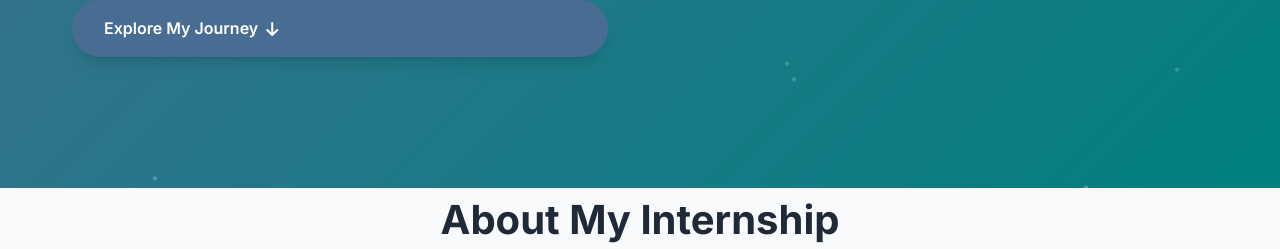
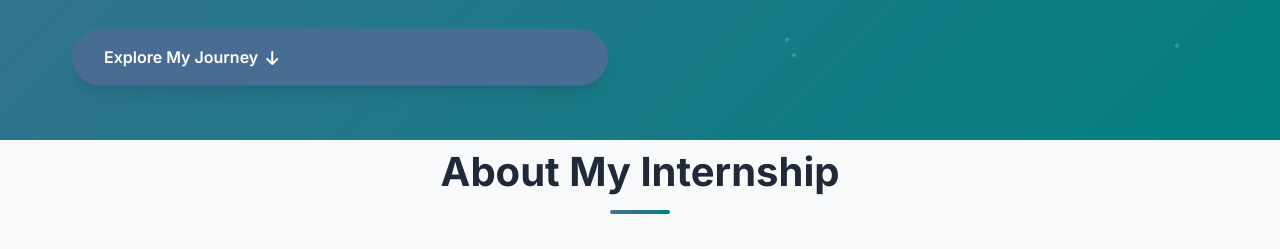
Before and after one commit to khamis9/internship-report, a plain HTML site: page index.html in a window 1280 px wide. Shown: the part 660-909 px from the top of the page. Drawn offline with Linux system fonts and the light colour scheme.

Commit message:
fixed an issue in css

```diff
--- a/styles.css
+++ b/styles.css
@@ -178,7 +178,6 @@ body {
     justify-content: center;
     position: relative;
     z-index: 1;
-    min-height: 100vh;
     padding-bottom: 0;
 }
 
@@ -188,8 +187,8 @@ body {
     flex-direction: column;
     justify-content: center;
     height: 100%;
-    padding: 2rem 0;
-    transform: translateY(-3rem);
+    padding: 1rem 0;
+    transform: translateY(0.3rem);
 }
 
 .student-info {
```
